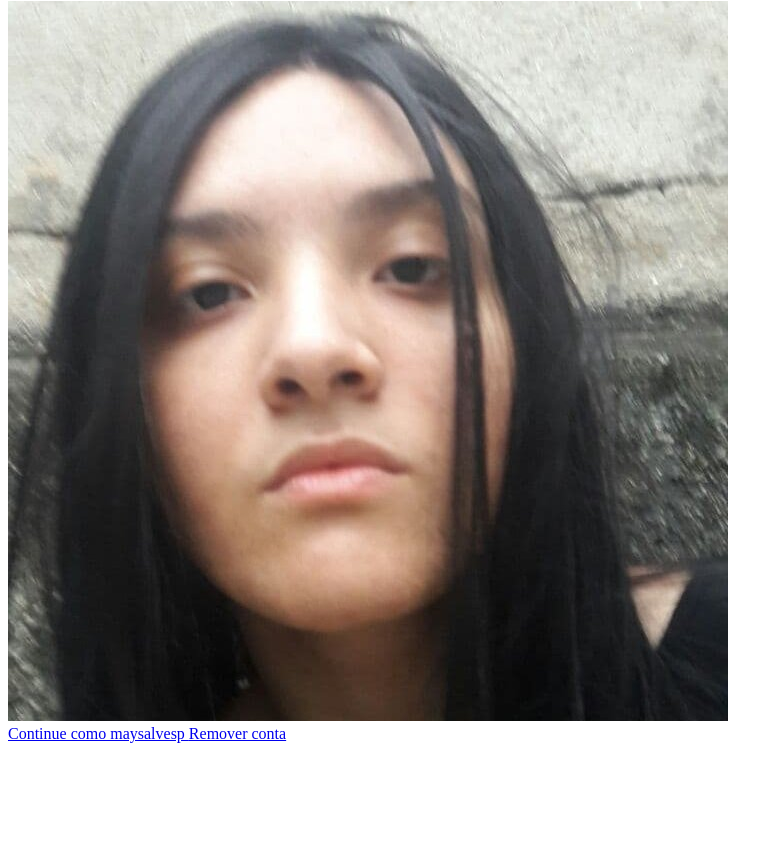
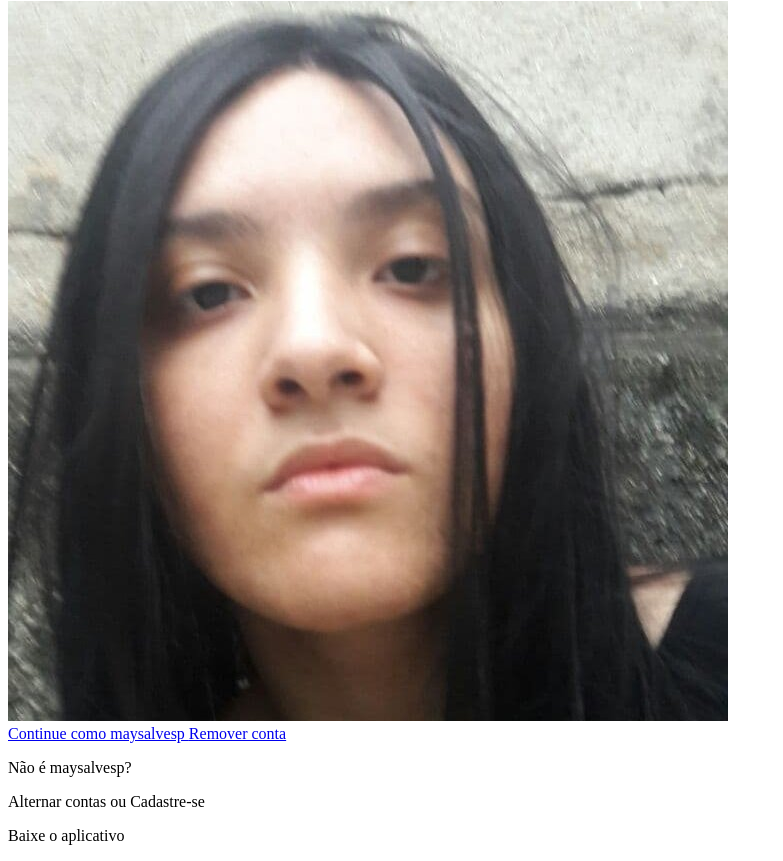
Before and after one commit to maysapereira/login-page-ig, a plain HTML site: page index.html in a window 1280 px wide. Shown: the part 897-1758 px from the top of the page, without its empty margins (0-783 px from the left). Before the commit the page ends 1648 px from the top, so only its background shows below. Drawn offline with Linux system fonts and the light colour scheme.

Commit message:
estrutura inicial do projeto

```diff
--- a/index.html
+++ b/index.html
@@ -28,6 +28,23 @@
                 Remover conta
             </a>
         </div>
+
+        <div class="group">
+            <p class="not-account">Não é maysalvesp?</p>
+            <p class="not-account">
+                <span class="link-blue">Alternar contas</span>
+                ou
+                <span class="link">Cadastre-se</span>
+            </p>
+
+            <div class="get-the-app">
+                <p class="get-app">Baixe o aplicativo</p>
+                <div class="download"></div>
+                    <a href="#" class="download">
+
+                    </a><a href="#" class="download"></a>
+            </div>
+        </div>
     </div>
 
     <footer>
```
